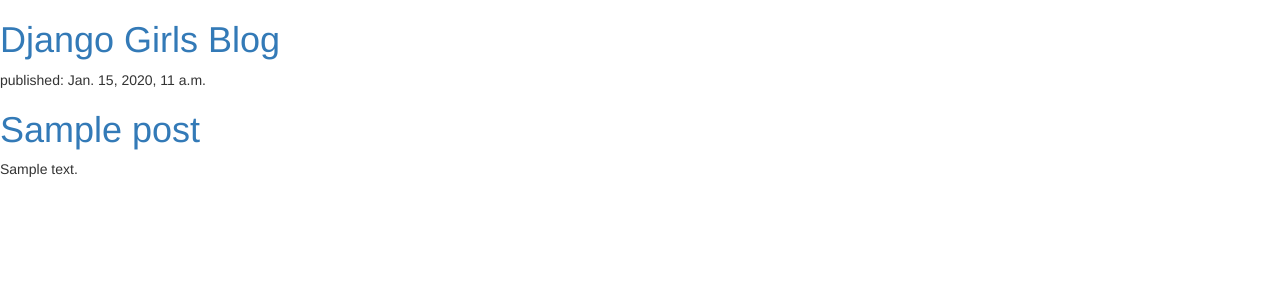
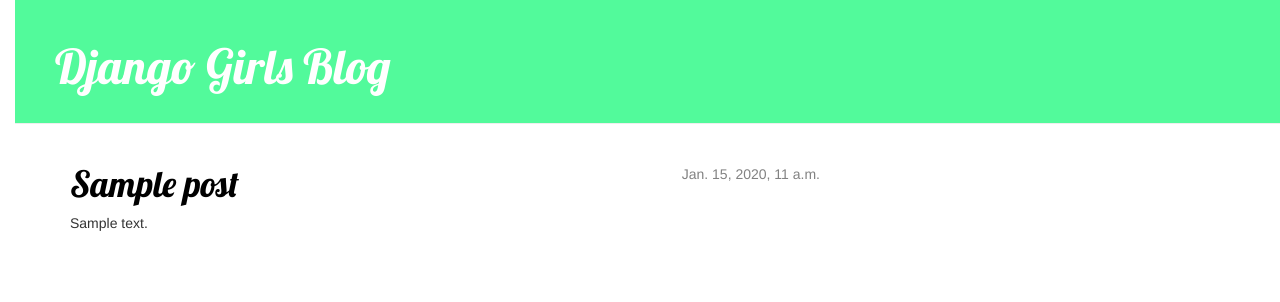
Before and after one commit to Fuerte94/DjangoGirls, a Django app: template mysite/blog/templates/blog/post_list.html in a window 1280 px wide. Shown: the top 302 px of the page. Run offline with Django 3.2, Linux system fonts and the light colour scheme; the template is opened without the code that fills it: values that come from a table or form of the project are taken from there, others are empty; tables that the repository leaves empty hold one stand-in row (values such as "Sample post"); some libraries are stand-ins or nearby versions.

Commit message:
Añadidas vistas de detalles de los posts

```diff
--- /dev/null
+++ b/mysite/blog/static/css/blog.css
@@ -0,0 +1,56 @@
+h1 a {
+    color: #52FA9B;
+    font-family: 'Lobster';
+}
+
+body {
+        padding-left: 15px;
+}
+
+.page-header {
+    background-color: #52FA9B;
+    margin-top: 0;
+    padding: 20px 20px 20px 40px;
+}
+
+.page-header h1, .page-header h1 a, .page-header h1 a:visited, .page-header h1 a:active {
+    color: #ffffff;
+    font-size: 36pt;
+    text-decoration: none;
+}
+
+.content {
+    margin-left: 40px;
+}
+
+h1, h2, h3, h4 {
+    font-family: 'Lobster', cursive;
+}
+
+.date {
+    float: right;
+    color: #828282;
+}
+
+.save {
+    float: right;
+}
+
+.post-form textarea, .post-form input {
+    width: 100%;
+}
+
+.top-menu, .top-menu:hover, .top-menu:visited {
+    color: #ffffff;
+    float: right;
+    font-size: 26pt;
+    margin-right: 20px;
+}
+
+.post {
+    margin-bottom: 70px;
+}
+
+.post h1 a, .post h1 a:visited {
+    color: #000000;
+}
--- /dev/null
+++ b/mysite/blog/templates/blog/base.html
@@ -0,0 +1,25 @@
+{% load staticfiles %}
+<!DOCTYPE html>
+<html lang="es">
+    <head>
+        <meta charset="UTF-8">
+        <link rel="stylesheet" href="//maxcdn.bootstrapcdn.com/bootstrap/3.2.0/css/bootstrap.min.css">
+        <link rel="stylesheet" href="//maxcdn.bootstrapcdn.com/bootstrap/3.2.0/css/bootstrap-theme.min.css">
+        <link rel="stylesheet" href="{% static 'css/blog.css' %}">
+        <link href="https://fonts.googleapis.com/css?family=Lobster&subset=latin,latin-ext" rel="stylesheet" type="text/css">
+        <title>Title</title>
+    </head>
+    <body>
+        <div class="page-header">
+            <h1><a href="/">Django Girls Blog</a></h1>
+        </div>
+        <div class="content container">
+            <div class="row">
+                <div class="col-md-8">
+                {% block content %}
+                {% endblock %}
+                </div>
+            </div>
+        </div>
+    </body>
+</html>
--- a/mysite/blog/templates/blog/post_list.html
+++ b/mysite/blog/templates/blog/post_list.html
@@ -1,22 +1,14 @@
+{% extends 'blog/base.html' %}
+
 <!DOCTYPE html>
-<html lang="es">
-    <head>
-        <meta charset="UTF-8">
-        <link rel="stylesheet" href="//maxcdn.bootstrapcdn.com/bootstrap/3.2.0/css/bootstrap.min.css">
-        <link rel="stylesheet" href="//maxcdn.bootstrapcdn.com/bootstrap/3.2.0/css/bootstrap-theme.min.css">
-        <title>Title</title>
-    </head>
-    <body>
-        <div>
-            <h1><a href="">Django Girls Blog</a></h1>
+{% block content %}
+    {% for post in posts %}
+        <div class="post">
+            <div class="date">
+                {{ post.published_date }}
+            </div>
+            <h1><a href="{% url 'post_detail' pk=post.pk %}">{{ post.title }}</a></h1>
+            <p>{{ post.text|linebreaksbr }}</p>
         </div>
-
-        {% for post in posts %}
-            <div>
-                <p>published: {{ post.published_date }}</p>
-                <h1><a href="">{{ post.title }}</a></h1>
-                <p>{{ post.text|linebreaksbr }}</p>
-            </div>
-        {% endfor %}
-    </body>
-</html>
+    {% endfor %}
+{% endblock content %}
--- a/mysite/blog/urls.py
+++ b/mysite/blog/urls.py
@@ -2,5 +2,6 @@
 from . import views
 
 urlpatterns = [
-        url(r'^$', views.post_list),
+        url(r'^$', views.post_list, name='post_list'),
+        url(r'^post/(?P<pk>[0-9]+)/$', views.post_detail, name='post_detail'),
     ]
--- a/mysite/blog/views.py
+++ b/mysite/blog/views.py
@@ -1,4 +1,4 @@
-from django.shortcuts import render
+from django.shortcuts import render, get_object_or_404
 from django.utils import timezone
 from .models import Post
 
@@ -6,3 +6,7 @@
 def post_list(request):
     posts = Post.objects.filter(published_date__lte=timezone.now()).order_by('published_date')
     return render(request, 'blog/post_list.html', {'posts': posts})
+
+def post_detail (request, pk):
+    post = Post.objects.get(pk = pk)
+    return render(request, 'blog/post_detail.html', {'post': post})
```
Also changed, not shown: mysite/blog/templates/blog/post_detail.html (added, +14 -0 lines).
